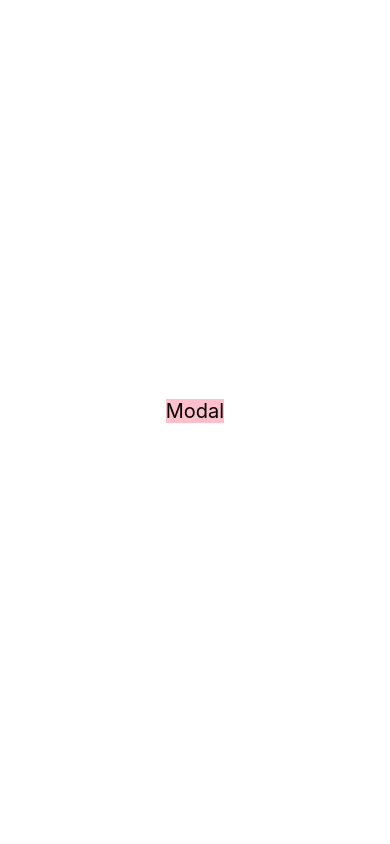
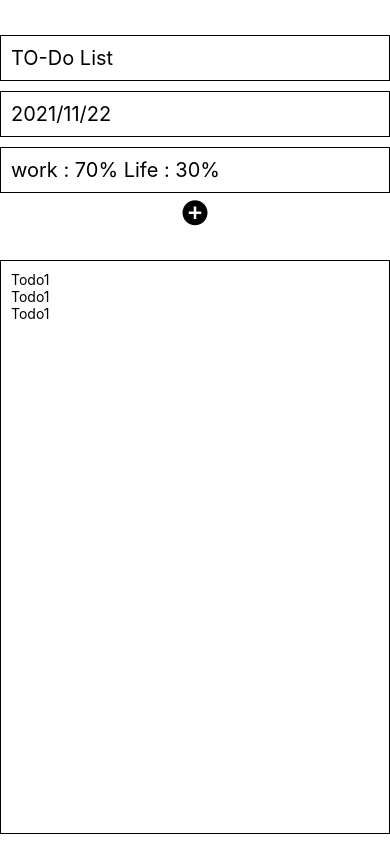
Before and after one commit to OSP-todo/todo, a React Native app: screen / in a window 390 px wide. Built offline with nearby package versions, Linux system fonts and the light colour scheme.

Commit message:
main page ui basic structure

```diff
--- a/src/App.js
+++ b/src/App.js
@@ -1,7 +1,14 @@
 import { StatusBar } from 'expo-status-bar';
 import React, { useState } from 'react';
-import { StyleSheet, Text, TouchableOpacity, View } from 'react-native';
+import {
+  ScrollView,
+  StyleSheet,
+  Text,
+  TouchableOpacity,
+  View,
+} from 'react-native';
 import ModalAll from './ModalAll';
+import { MaterialCommunityIcons } from '@expo/vector-icons';
 
 export default function App() {
   const [newTask, setNewTask] = useState('');
@@ -48,15 +55,23 @@ export default function App() {
   return (
     <View style={styles.container}>
       <StatusBar style="auto" />
+      <Text style={styles.header}>TO-Do List</Text>
+      <Text style={styles.header}>2021/11/22</Text>
+      <Text style={styles.header}>work : 70% Life : 30%</Text>
       <TouchableOpacity
         onPress={() => {
           setModalVisible(true);
         }}
-        style={{ backgroundColor: 'pink', alignItems: 'center' }}
       >
-        <Text style={{ fontSize: 20 }}>Modal</Text>
+        <MaterialCommunityIcons name="plus-circle" size={30} color="black" />
       </TouchableOpacity>
       <ModalAll isVisible={modalVisible} hide={() => setModalVisible(false)} />
+
+      <ScrollView style={styles.scrollView}>
+        <Text>Todo1</Text>
+        <Text>Todo1</Text>
+        <Text>Todo1</Text>
+      </ScrollView>
     </View>
   );
 }
@@ -67,5 +82,19 @@ const styles = StyleSheet.create({
     backgroundColor: '#fff',
     alignItems: 'center',
     justifyContent: 'center',
+    marginTop: 30,
+  },
+  header: {
+    fontSize: 20,
+    margin: 5,
+    padding: 10,
+    borderWidth: 1,
+    width: '100%',
+  },
+  scrollView: {
+    width: '100%',
+    borderWidth: 1,
+    margin: 10,
+    padding: 10,
   },
 });
```
